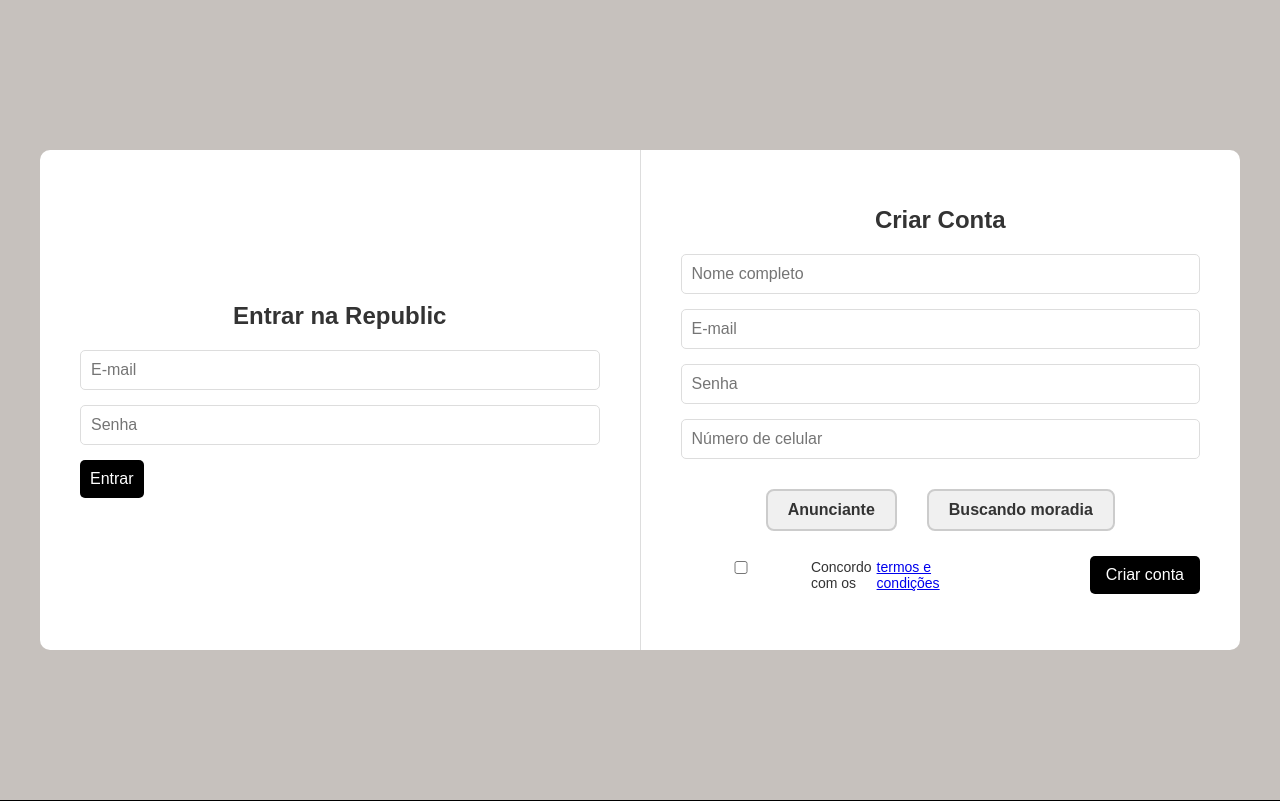
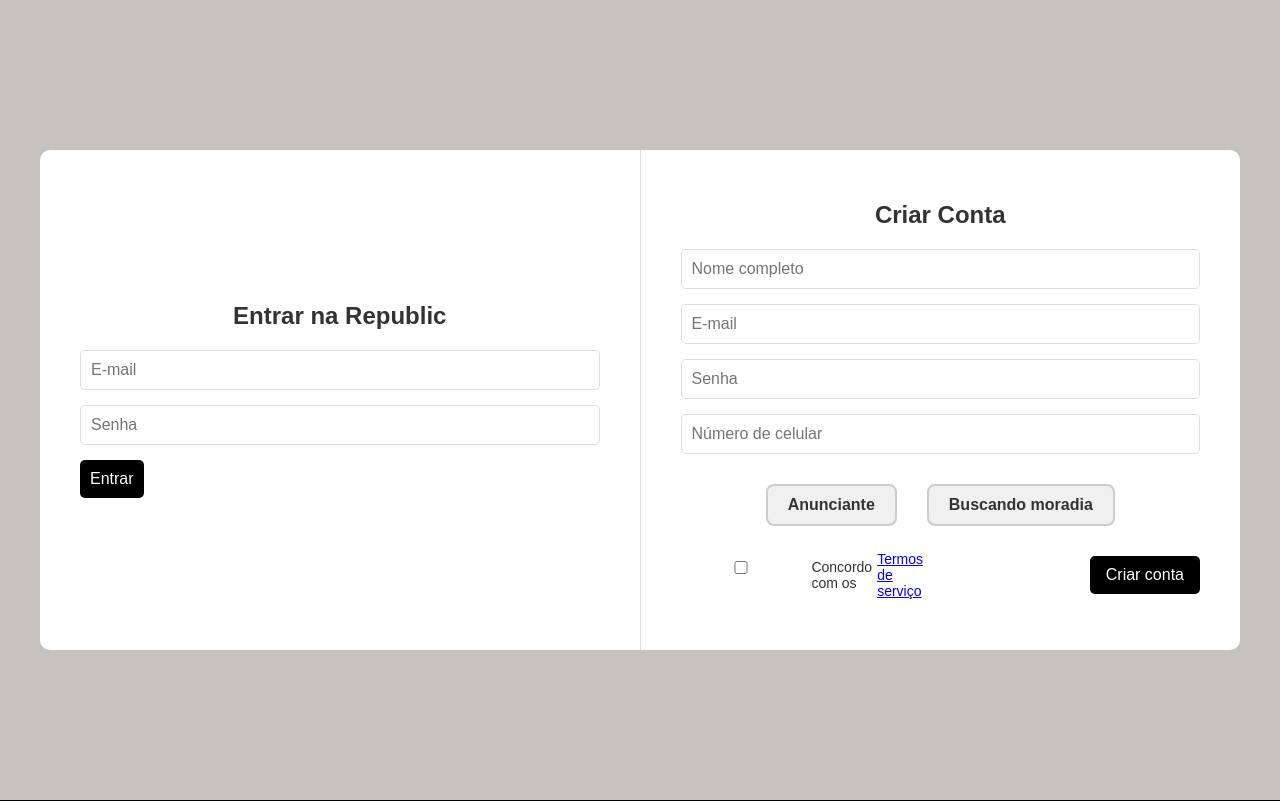
Before and after one commit to luis-felipe-ferreira/republic_modificacao, a Flask app: page /login in a window 1280 px wide. Shown: the part 72-873 px from the top of the page. Run offline with Flask 3, Linux system fonts and the light colour scheme.

Commit message:
correção da linkagem do botão de termos na tela de cadastro

```diff
--- a/templates/cadastro.html
+++ b/templates/cadastro.html
@@ -79,7 +79,7 @@
                         <div class="cadastro-footer">
                             <label class="termos">
                                 <input type="checkbox" name="termos" required />
-                                Concordo com os <a href="#">termos e condições</a>
+                                Concordo com os <a href="{{ url_for('termos') }}">Termos de serviço</a>
                             </label>
                             <button type="submit">Criar conta</button>
                         </div>
```
